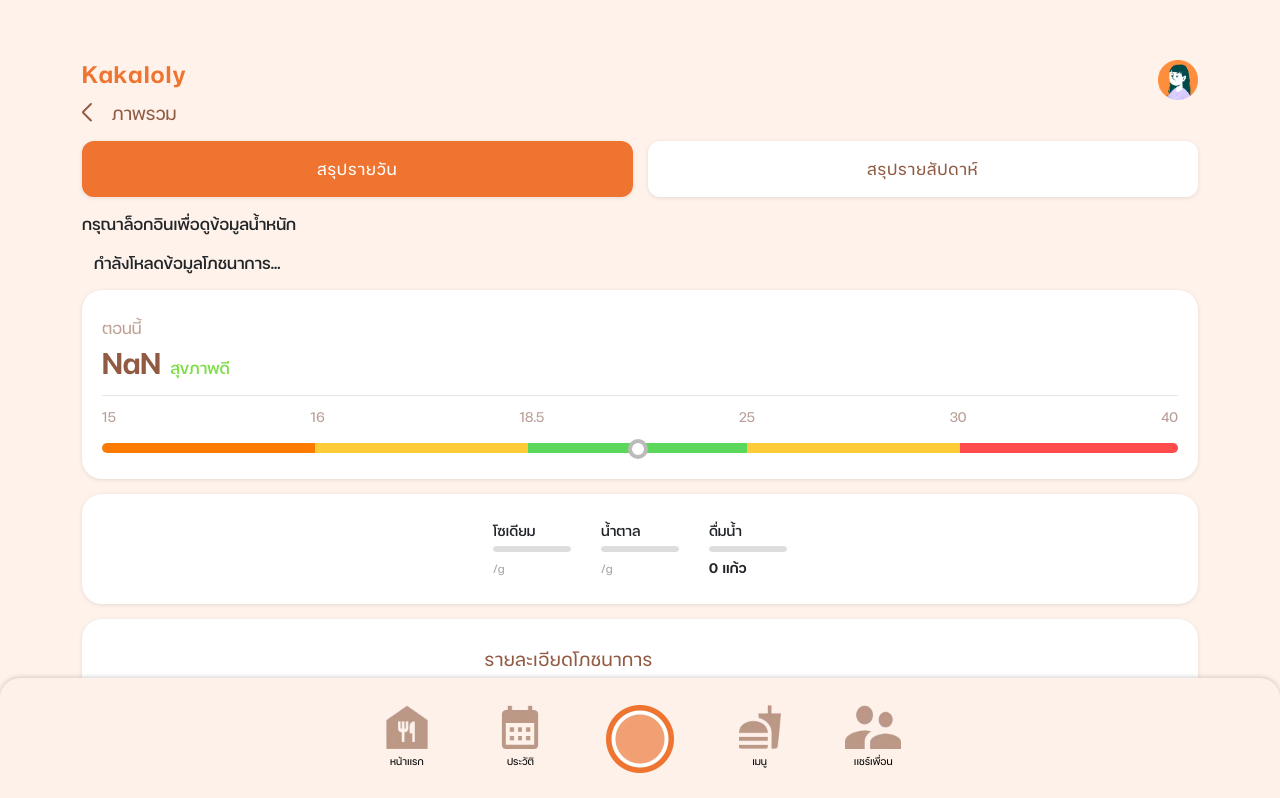
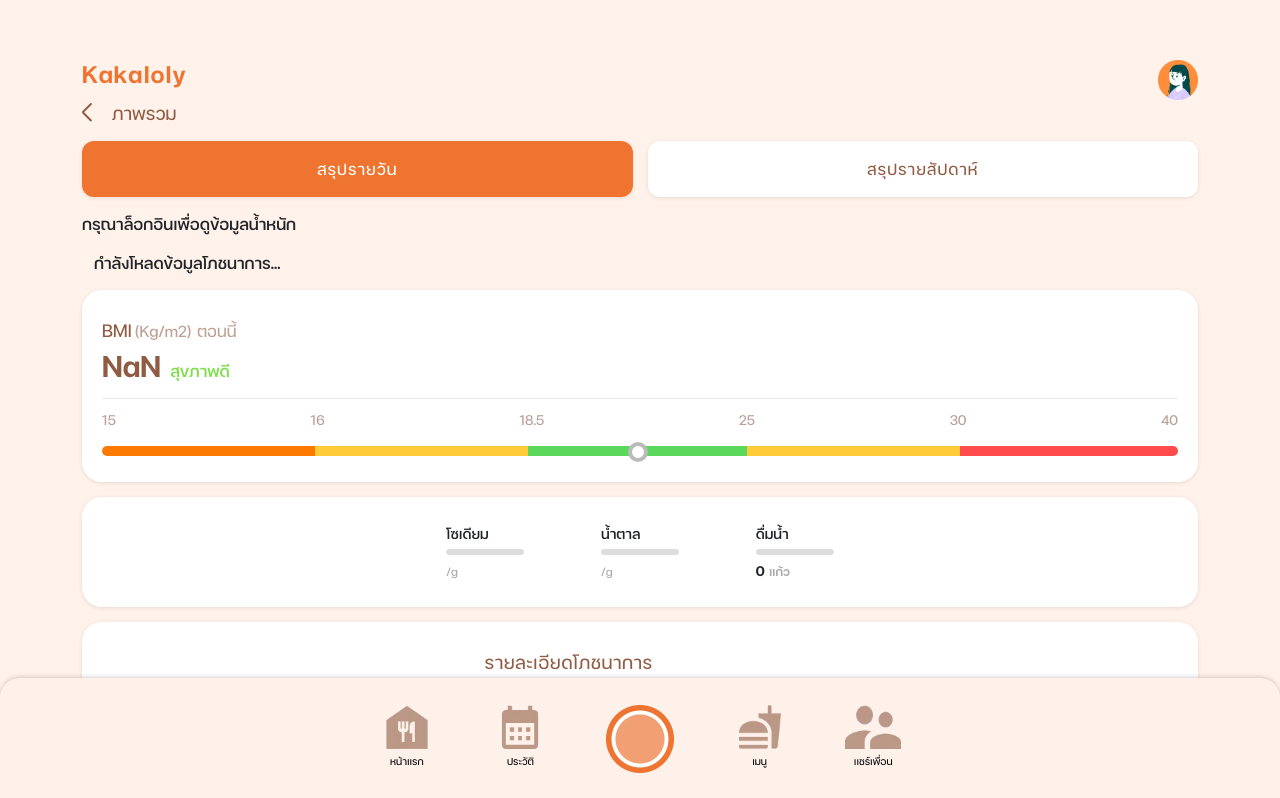
Before and after one commit to Rinrada19/kakaloly, a React (Create React App) app: page /Summarypage in a window 1280 px wide. Shown: the top 798 px of the page. Built offline with nearby package versions, Linux system fonts and the light colour scheme.

Commit message:
fix styles

```diff
--- a/src/component/Weight/WeightOnly.module.scss
+++ b/src/component/Weight/WeightOnly.module.scss
@@ -10,7 +10,7 @@
 }
 .fontchange{
     letter-spacing: 0.5px;
-    font-size: 16px;
+    font-size: 18px;
     color: #915B43;
 }
 .weight_current{
--- a/src/component/content-CardSummary/SummaryCard.scss
+++ b/src/component/content-CardSummary/SummaryCard.scss
@@ -13,7 +13,6 @@ p , h3{
     justify-content: center;
     background: #fff;
     padding: 36px 20px;
-
     .cicle-chart{
       margin-top: 40px;
     }
@@ -25,11 +24,9 @@ p , h3{
             font-weight: 600;
         }
       p {
-
         padding-bottom: 10px;
         // margin-bottom: 10px;
         font-size: 14px;
-
       }
     }
   }
@@ -40,7 +37,6 @@ p , h3{
 .sumCal_inforight{
   text-align: start;
 }
-
 .fade_text {
   color: #747B82; /* สีเทาสำหรับข้อความที่ต้องการ fade */
   opacity: 0.7; /* เพิ่มความโปร่งใสเล็กน้อย (ถ้าต้องการ) */
@@ -92,7 +88,7 @@ p , h3{
 }
 .bar-Allnutrition{
   display: flex;
-   gap: 30px;
+  gap: 30px;
 }
 @media (max-width: 376px) {
   .bar-Allnutrition{
@@ -117,3 +113,8 @@ p , h3{
     padding: 36px 10px;
   }
 }
+@media (min-width: 740px) {
+  .bar-Allnutrition{
+    gap: 4vw;
+  }
+}
--- a/src/component/scan/formmeal/formmealsugar.js
+++ b/src/component/scan/formmeal/formmealsugar.js
@@ -13,7 +13,8 @@ const FormMealSugar = ({ selectSugar, handleSugarButtonClick }) => {
 
   return (
     <div className="sugar-container">
-      <span>ความหวานของมื้อที่กิน</span>
+      <span style={{ fontWeight: "500" }}>ความหวานของมื้อที่กิน</span>{" "}
+      <span>(1ช้อนชา = 5กรัม)</span>
       <div className="sugar-button-container">
         {sugarLevels.map(({ label, spoons }) => (
           <button
--- a/src/component/summay-Weight/weight.module.scss
+++ b/src/component/summay-Weight/weight.module.scss
@@ -9,7 +9,7 @@
     justify-content: center;
 }
 .fontchange{
-    font-size: 16px;
+    font-size: 18px;
     color: #915B43;
 }
 .weight_current{
--- a/src/pages/summary_page/component/BMI/BMIbar.js
+++ b/src/pages/summary_page/component/BMI/BMIbar.js
@@ -15,6 +15,12 @@ const BMIbar = ({ user }) => {
           fontWeight: "400",
         }}
       >
+        <span
+          style={{ fontSize: "18px", color: "#915B43", marginRight: "3px" }}
+        >
+          BMI
+        </span>
+        <span styles={{ fontSize: "16px", color: "#915B43" }}>(Kg/m2)</span>{" "}
         ตอนนี้
       </p>
       <p className="bmivalues">
--- a/src/pages/summary_page/component/conten-Nutrients/Nutrients.js
+++ b/src/pages/summary_page/component/conten-Nutrients/Nutrients.js
@@ -40,7 +40,8 @@ function Nutrients({ nutritionData, waterData }) {
           <ProgressBar value={waterData?.water_amount || 0} max={10} />
 
           <p className={styles["proteinIntake"]}>
-            {waterData?.water_amount || 0} แก้ว
+            {waterData?.water_amount || 0}{" "}
+            <span style={{ fontSize: "12px", color: "#ABABAB" }}>แก้ว</span>
           </p>
         </div>
       </div>
--- a/src/pages/summary_page/component/conten-Nutrients/Nutrients.module.scss
+++ b/src/pages/summary_page/component/conten-Nutrients/Nutrients.module.scss
@@ -30,7 +30,6 @@
     display: flex;
     gap: 30px;
     justify-content: center;
-
   }
   .warpperAllnutrition{
     display: flex;
@@ -54,3 +53,8 @@
    display: flex;
    justify-content: flex-start;
   }
+  @media (min-width: 740px) {
+    .bar-Allnutrition{
+      gap: 6vw;
+    }
+  }
```
